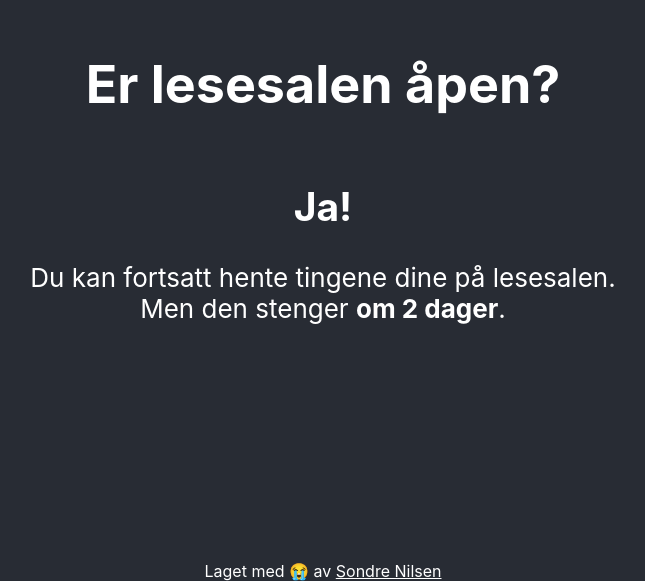
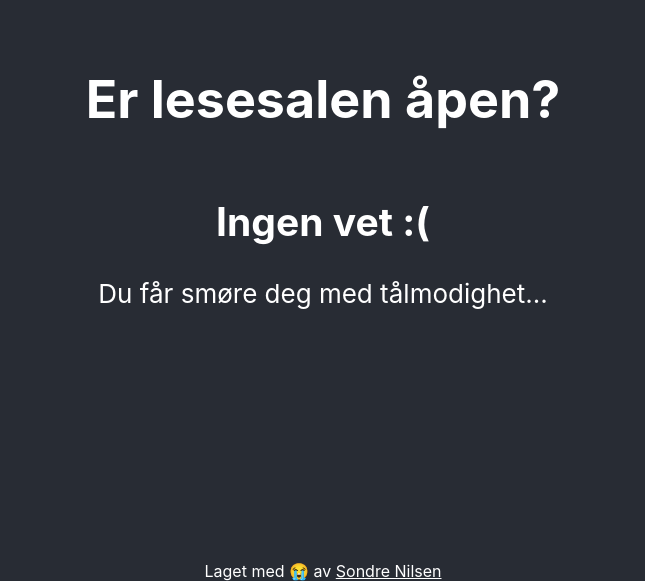
Before and after one commit to sondr3/islesesalenopenyet, a React (Create React App) app: page / in a window 1280 px wide. Shown: the part 219-800 px from the top of the page, without its empty margins (317-962 px from the left). Built offline with nearby package versions, Linux system fonts and the light colour scheme.

Commit message:
Nobody knows anything anymore

```diff
--- a/src/App.js
+++ b/src/App.js
@@ -38,31 +38,40 @@ const AreWeWaiting = () => {
   );
 };
 
+const WhoKnows = () => {
+  return (
+    <>
+      <h2>Ingen vet :(</h2>
+      <p>Du får smøre deg med tålmodighet...</p>
+    </>
+  );
+};
+
 function App() {
-  const [state, setState] = useState("CLOSING");
+  // const [state, setState] = useState("CLOSING");
 
-  const checkState = () => {
-    if (moment(new Date()).isBefore(CLOSING)) setState("CLOSING");
-    if (moment(new Date()).isBetween(CLOSING, OPENING)) setState("BETWEEN");
-    if (moment(new Date()).isAfter(OPENING)) setState("OPEN");
-  };
+  // const checkState = () => {
+  //   if (moment(new Date()).isBefore(CLOSING)) setState("CLOSING");
+  //   if (moment(new Date()).isBetween(CLOSING, OPENING)) setState("BETWEEN");
+  //   if (moment(new Date()).isAfter(OPENING)) setState("OPEN");
+  // };
 
-  useEffect(() => {
-    checkState(setState);
-  }, []);
+  // useEffect(() => {
+  //   checkState(setState);
+  // }, []);
 
-  useInterval(() => {
-    checkState(setState);
-    console.log("SPAM :D");
-  }, 1000);
+  // useInterval(() => {
+  //   checkState(setState);
+  // }, 1000);
 
   return (
     <>
       <main className="main">
         <h1>Er lesesalen åpen?</h1>
-        {state === "CLOSING" && <IsItClosed />}
-        {state === "BETWEEN" && <AreWeWaiting />}
-        {state === "OPEN" && <h2>JA :D</h2>}
+        {/* {state === "CLOSING" && <IsItClosed />} */}
+        {/* {state === "BETWEEN" && <AreWeWaiting />} */}
+        {/* {state === "OPEN" && <h2>JA :D</h2>} */}
+        <WhoKnows />
       </main>
       <footer>
         Laget med{" "}
```
